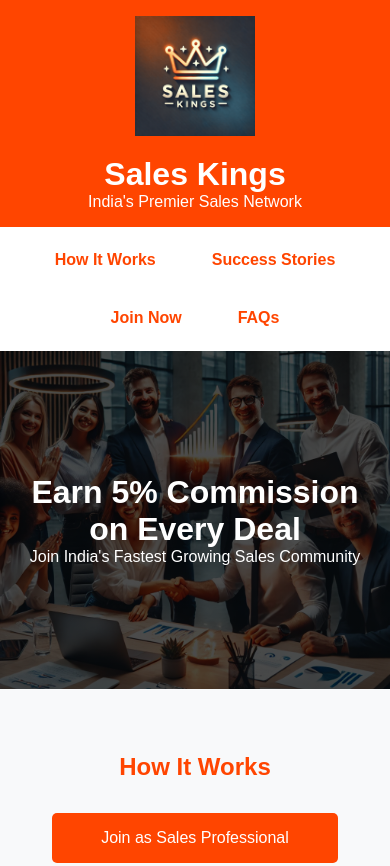
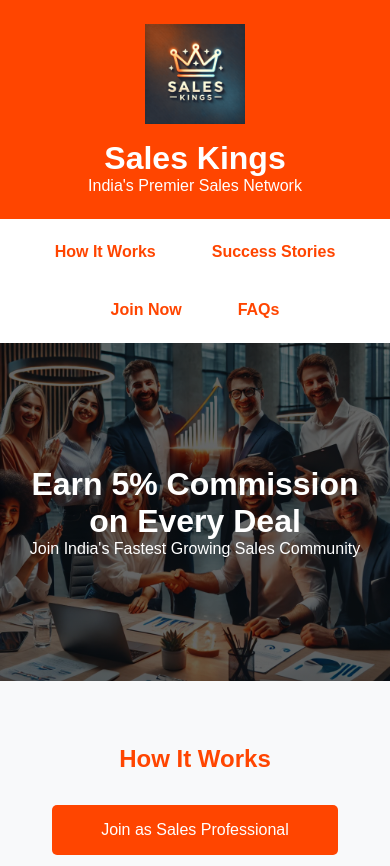
Before and after one commit to berozgaarbytes/sales-kings, a plain HTML site: page index.html in a window 390 px wide. Shown: the top 866 px of the page. Drawn offline with Linux system fonts and the light colour scheme.

Commit message:
Update index.html
mobile effectiveness

```diff
--- a/index.html
+++ b/index.html
@@ -20,14 +20,16 @@
         header {
             background: #ff4500;
             color: white;
-            padding: 1rem;
+            padding: 1.5rem 1rem;
             text-align: center;
             box-shadow: 0 2px 10px rgba(0,0,0,0.1);
         }
 
         header img {
-            width: 120px;
-            margin-bottom: 1rem;
+            width: 100px;
+            height: auto;
+            display: block;
+            margin: 0 auto 1rem;
         }
 
         nav {
@@ -57,9 +59,9 @@
         }
 
         .hero {
-            height: 50vh;
-            background: linear-gradient(rgba(0,0,0,0.7), rgba(0,0,0,0.7)),
-                        url('centre.png') center/cover;
+            height: 60vh;
+            background: linear-gradient(rgba(0,0,0,0.6), rgba(0,0,0,0.6)),
+                        url('centre.png') center/cover no-repeat;
             display: flex;
             align-items: center;
             justify-content: center;
```
